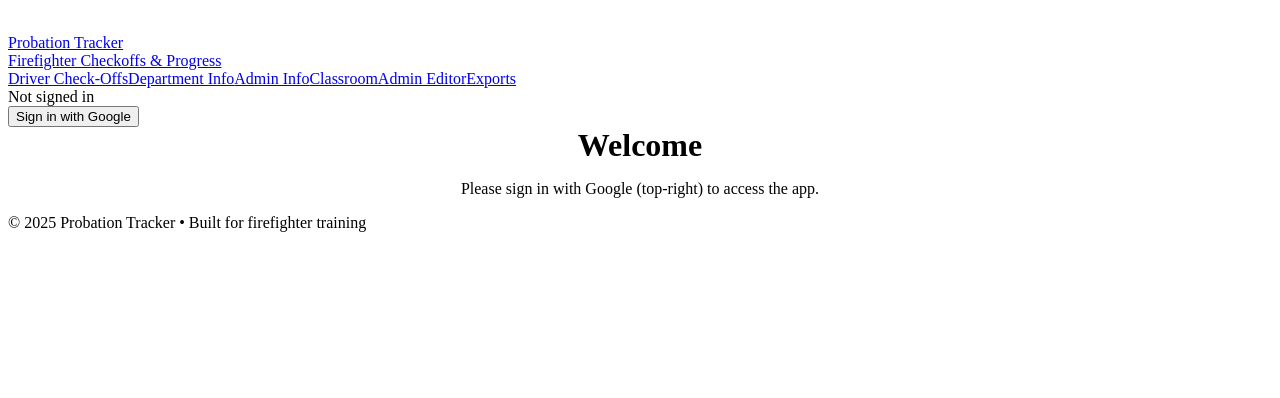
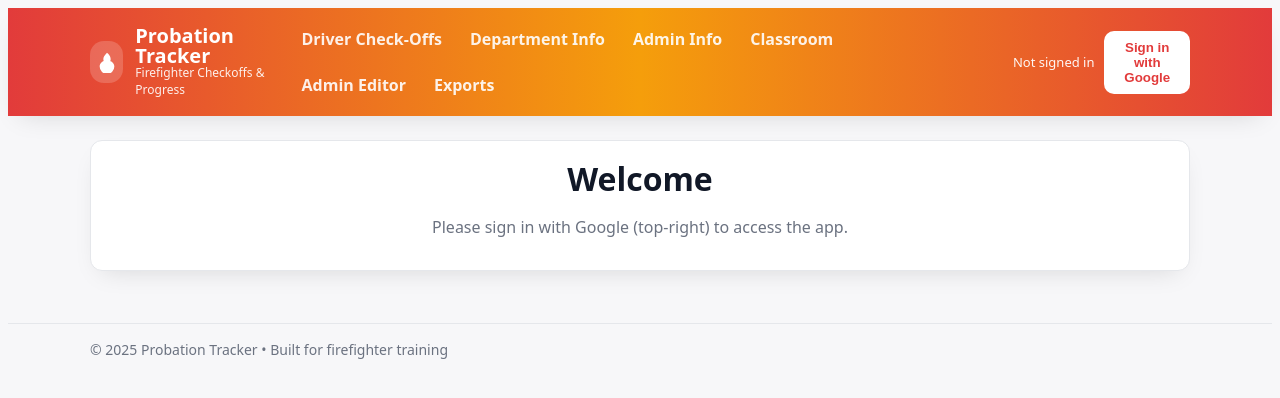
Before and after one commit to mattrauschenbach-cloud/GHFD-CHECKOFF, a React (Vite) app: page / in a window 1280 px wide. Shown: the top 398 px of the page. Built offline with nearby package versions, Linux system fonts and the light colour scheme; no server answers.

Commit message:
Update main.jsx

```diff
--- a/src/main.jsx
+++ b/src/main.jsx
@@ -2,9 +2,12 @@ import React from "react";
 import ReactDOM from "react-dom/client";
 import { BrowserRouter } from "react-router-dom";
 import App from "./App.jsx";
+import "./index.css"; // global styles (cards, header, etc.)
 
 ReactDOM.createRoot(document.getElementById("root")).render(
-  <BrowserRouter>
-    <App />
-  </BrowserRouter>
+  <React.StrictMode>
+    <BrowserRouter>
+      <App />
+    </BrowserRouter>
+  </React.StrictMode>
 );
```
